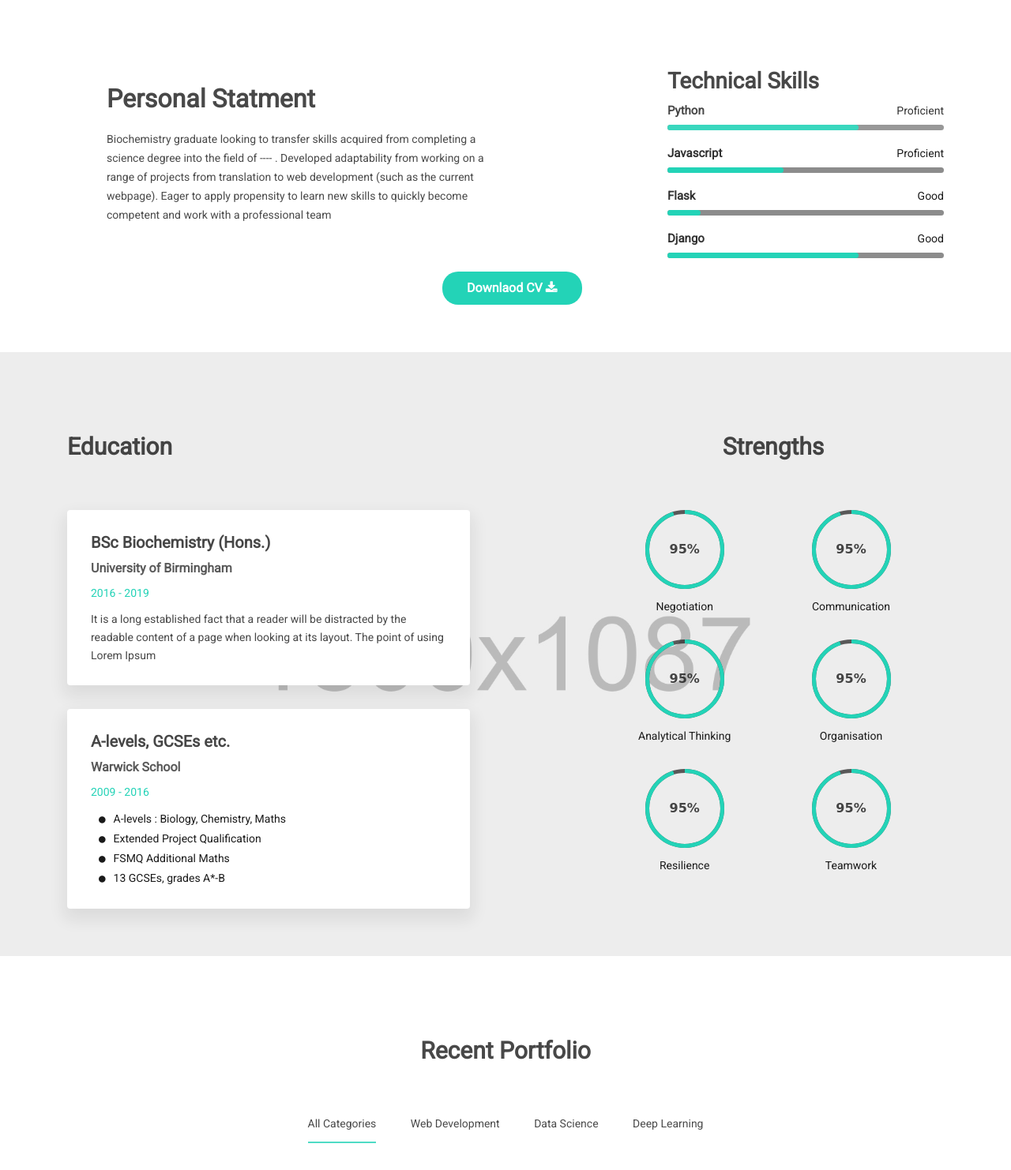
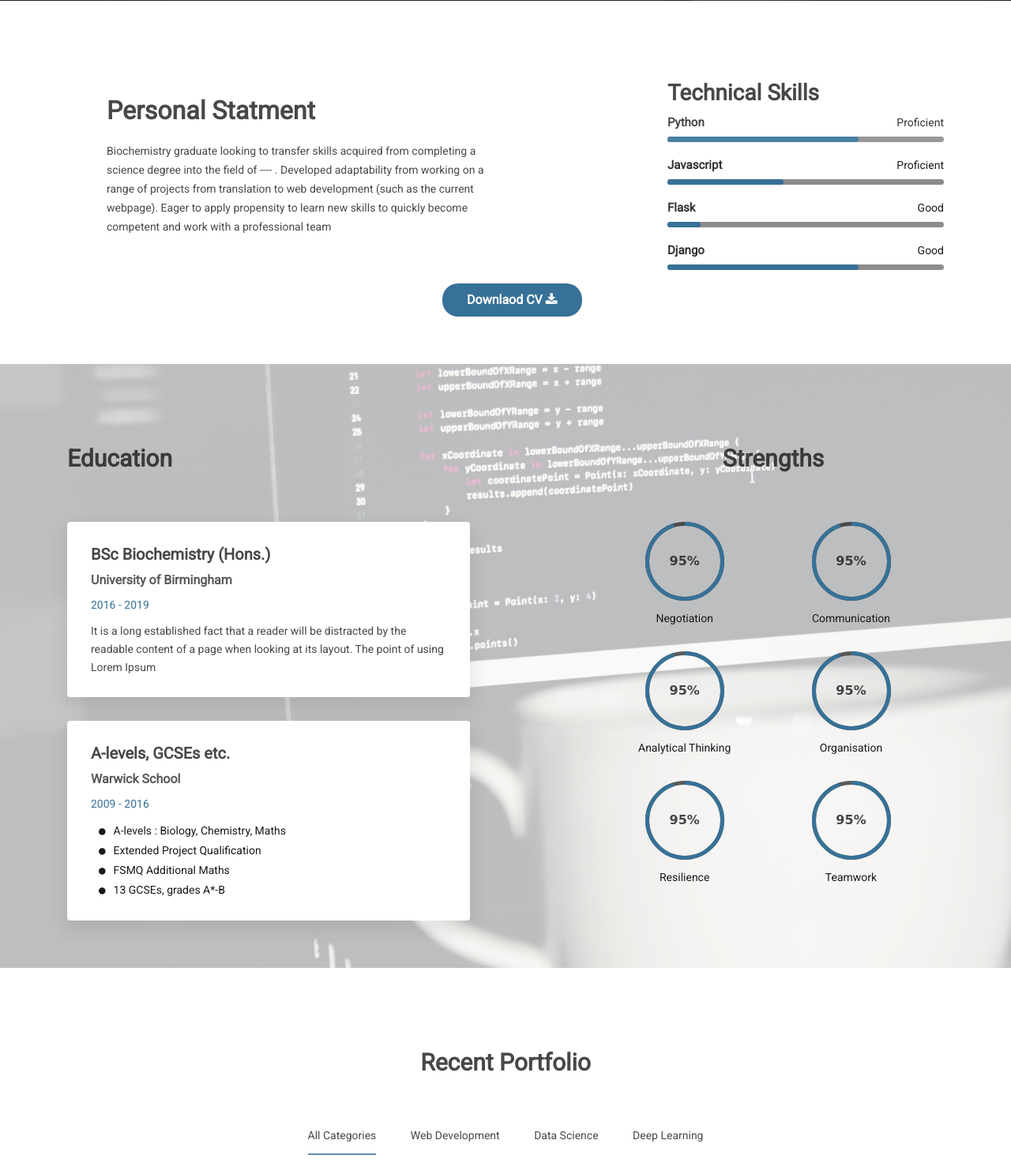
Before and after one commit to kunheeha/onlineportfolio_flask, a Flask app: page / in a window 1280 px wide. Shown: the part 892-2374 px from the top of the page at 79% size. Run offline with Flask 2, Linux system fonts and the light colour scheme; style sheets or scripts are compiled from the project's sources; some libraries are stand-ins or nearby versions.

Commit message:
colour and bgimage

```diff
--- a/onlineportfolio/static/assets/css/colors/blue.css
+++ b/onlineportfolio/static/assets/css/colors/blue.css
@@ -1,69 +1,69 @@
 .new .navbar-toggler .icon, .new .navbar-toggler .icon::after, .new .navbar-toggler .icon::before {
-  background-color: #a97afd;
+  background-color: #21618C;
 }
 
 .white-vertion .page-item.active .page-link {
-  color: #a97afd;
+  color: #21618C;
 }
 
 .dark-vertion .page-item.active .page-link {
-  color: #a97afd;
+  color: #21618C;
 }
 
 .mh-header .navbar-nav li a:hover {
-  color: #a97afd;
+  color: #21618C;
 }
 
 .mh-home-2 .mh-header-info ul.mh-home-contact li:hover .fa {
-  color: #a97afd;
+  color: #21618C;
 }
 
 .mh-home .mh-header-info .mh-promo span {
-  background-color: #a97afd;
+  background-color: #21618C;
 }
 
 .mh-home .mh-header-info ul li:hover .fa {
-  color: #a97afd;
+  color: #21618C;
 }
 
 .mh-about-tag ul li span {
-  border: 1px solid #a97afd;
+  border: 1px solid #21618C;
 }
 
 .mh-about-tag ul li span:hover {
-  background-color: #a97afd;
+  background-color: #21618C;
 }
 
 .mh-progress path:nth-child(2) {
-  stroke: #a97afd;
+  stroke: #21618C;
 }
 
 .candidatos .parcial .percentagem {
-  background: #a97afd;
+  background: #21618C;
 }
 
 .mh-experince .mh-education-deatils .mh-education-item .mh-eduyear {
-  color: #a97afd;
+  color: #21618C;
 }
 
 .mh-work .mh-experience-deatils .mh-work-item .mh-eduyear {
-  color: #a97afd;
+  color: #21618C;
 }
 
 .mh-experince .mh-education-deatils .mh-education-item h4 a {
-  color: #a97afd;
+  color: #21618C;
 }
 
 .mh-work .mh-experience-deatils .mh-work-item h4 a {
-  color: #a97afd;
+  color: #21618C;
 }
 
 .portfolio-nav ul li:hover {
-  color: #a97afd;
+  color: #21618C;
 }
 
 .portfolio-nav ul li.active {
-  color: #a97afd;
+  color: #21618C;
 }
 
 .mh-pricing .mh-pricing:hover .btn {
@@ -75,7 +75,7 @@
 }
 
 .mh-pricing .mh-pricing h5 {
-  color: #a97afd;
+  color: #21618C;
 }
 
 .mh-blog .mh-blog-item .blog-inner h2 a {
@@ -83,15 +83,15 @@
 }
 
 .mh-blog .mh-blog-item .blog-inner a {
-  color: #a97afd;
+  color: #21618C;
 }
 
 .mh-blog .mh-blog-item h2 {
-  color: #a97afd;
+  color: #21618C;
 }
 
 .mh-blog .mh-blog-item h2 a {
-  color: #a97afd;
+  color: #21618C;
 }
 
 .mh-blog .mh-blog-item h2 a:hover {
@@ -99,47 +99,47 @@
 }
 
 .mh-testimonial .mh-client-item img {
-  border: 5px solid #a97afd;
+  border: 5px solid #21618C;
 }
 
 .mh-testimonial .owl-controls .owl-dots .owl-dot {
-  border: 1px solid #a97afd;
+  border: 1px solid #21618C;
 }
 
 .mh-testimonial .owl-controls .owl-dots .owl-dot.active {
-  background-color: #a97afd;
+  background-color: #21618C;
 }
 
 .mh-footer-address .mh-address-footer-item .each-icon .fa {
-  border-color: #a97afd;
+  border-color: #21618C;
 }
 
 .old .navbar-collapse {
-  background-color: #a97afd;
+  background-color: #21618C;
 }
 
 .old .navbar-header .navbar-toggler .icon-bar {
-  background-color: #a97afd;
+  background-color: #21618C;
 }
 
 .old .navbar-collapse {
-  background-color: #a97afd;
+  background-color: #21618C;
 }
 
 .new .navbar-collapse {
-  background-color: #a97afd;
+  background-color: #21618C;
 }
 
 .new .navbar-header .navbar-toggler .icon-bar {
-  background-color: #a97afd;
+  background-color: #21618C;
 }
 
 .new .navbar-collapse {
-  background-color: #a97afd;
+  background-color: #21618C;
 }
 
 .portfolio-nav ul li.current span {
-  border-bottom: 2px solid #a97afd;
+  border-bottom: 2px solid #21618C;
 }
 
 .mh-project-gallery .grid-item figure:hover figcaption {
@@ -147,46 +147,46 @@
 }
 
 .mh-featured-project .mh-featured-item .mh-featured-project-content .project-category {
-  color: #a97afd;
+  color: #21618C;
 }
 
 .mh-single-project-slide .owl-controls .owl-dots .owl-dot {
-  border: 1px solid #a97afd;
+  border: 1px solid #21618C;
 }
 
 .mh-single-project-slide .owl-controls .owl-dots .owl-dot.active {
-  background-color: #a97afd;
+  background-color: #21618C;
 }
 
 .mh-service .mh-service-item a {
-  color: #a97afd;
+  color: #21618C;
 }
 
 .mh-pagination .page-link:hover {
-  color: #a97afd;
+  color: #21618C;
 }
 
 .mh-author-info .social-icon li a:hover {
-  color: #a97afd;
+  color: #21618C;
 }
 
 .mh-blog-category ul li a:hover {
-  color: #a97afd;
+  color: #21618C;
 }
 
 .mh-blog-next-prev-post a {
-  color: #a97afd;
+  color: #21618C;
 }
 
 .comment-deatils span {
-  color: #a97afd;
+  color: #21618C;
 }
 
 .btn.btn-fill {
-  background-color: #a97afd;
+  background-color: #21618C;
 }
 
 .mh-pricing .mh-pricing .fa {
-  color: #a97afd;
+  color: #21618C;
 }
 /*# sourceMappingURL=blue.css.map */
--- a/onlineportfolio/static/assets/css/styles.css
+++ b/onlineportfolio/static/assets/css/styles.css
@@ -646,11 +646,11 @@ ul li {
 }
 
 .home-2-img {
-  background-image: url(../images/home-bg-img.jpg);
+  background-image: url(../../images/backgroundimg2.jpeg);
 }
 
 .featured-img-one {
-  background-image: url(../images/home-bg-img.jpg);
+  background-image: url(../../images/backgroundimg3.jpeg);
 }
 
 .featured-img-two {
@@ -1596,14 +1596,16 @@ li .fa {
   float: none;
   margin-top: 30px;
   text-align: center;
+  margin-left: 50px;
 }
 
 .mh-home .hero-img img {
   margin: 0 auto;
   float: none;
   text-align: center;
-  border: 20px solid rgba(0, 0, 0, 0.17);
-  border-radius: 50%;
+  margin-top: 15px;
+  border-radius: 30%;
+  border: 20px solid rgba(0, 0, 0, 0.07);
 }
 
 .mh-home .img-border {
--- a/onlineportfolio/templates/index.html
+++ b/onlineportfolio/templates/index.html
@@ -34,14 +34,14 @@
         <link rel="stylesheet" href="{{ url_for('static', filename='assets/css/responsive.css') }}">
 
         <!-- Colors -->
-        <link rel="alternate stylesheet" href="{{ url_for('static', filename='assets/css/colors/blue.css') }}" title="blue">
-        <link rel="stylesheet" href="{{ url_for('static', filename='assets/css/colors/defauld.css') }}" title="defauld">
-        <link rel="alternate stylesheet" href="{{ url_for('static', filename='assets/css/colors/green.css') }}" title="green">
-        <link rel="alternate stylesheet" href="{{ url_for('static', filename='assets/css/colors/blue-munsell.css') }}" title="blue-munsell">
-        <link rel="alternate stylesheet" href="{{ url_for('static', filename='assets/css/colors/orange.css') }}" title="orange">
-        <link rel="alternate stylesheet" href="{{ url_for('static', filename='assets/css/colors/purple.css') }}" title="purple">
-        <link rel="alternate stylesheet" href="{{ url_for('static', filename='assets/css/colors/slate.css') }}" title="slate">
-        <link rel="alternate stylesheet" href="{{ url_for('static', filename='assets/css/colors/yellow.css') }}" title="yellow">
+        <link rel="stylesheet" href="{{ url_for('static', filename='assets/css/colors/blue.css') }}" title="blue">
+        <!-- <link rel="stylesheet" href="{{ url_for('static', filename='assets/css/colors/defauld.css') }}" title="defauld"> -->
+        <!-- <link rel="stylesheet" href="{{ url_for('static', filename='assets/css/colors/green.css') }}" title="green"> -->
+        <!-- <link rel="stylesheet" href="{{ url_for('static', filename='assets/css/colors/blue-munsell.css') }}" title="blue-munsell"> -->
+        <!-- <link rel="stylesheet" href="{{ url_for('static', filename='assets/css/colors/orange.css') }}" title="orange"> -->
+        <!-- <link rel="stylesheet" href="{{ url_for('static', filename='assets/css/colors/purple.css') }}" title="purple"> -->
+        <!-- <link rel="stylesheet" href="{{ url_for('static', filename='assets/css/colors/slate.css') }}" title="slate"> -->
+        <!-- <link rel="stylesheet" href="{{ url_for('static', filename='assets/css/colors/yellow.css') }}" title="yellow"> -->
 
     </head>
     <body class="white-vertion home-video black-bg">
@@ -67,7 +67,6 @@
                     <nav class="navbar navbar-expand-lg mh-nav nav-btn">
                         <a class="navbar-brand" href="#">
                             <img src="assets/images/fedalon_logo.png" alt="" class="img-fluid">
-                            <!-- <h2>Maha</h2> -->
                         </a>
                         <button class="navbar-toggler" type="button" data-toggle="collapse" data-target="#navbarSupportedContent" aria-controls="navbarSupportedContent" aria-expanded="false" aria-label="Toggle navigation">
                             <span class="navbar-toggler-icon icon"></span>
@@ -105,11 +104,12 @@
                 Video section
                 -->
                 <div class="section-video">
-                    <video autoplay="" class="bgvid" loop="" muted="">
+                    <img class="bgvig" src="{{ url_for('static', filename='images/backgroundimg.jpeg') }}">
+                    <!-- <video autoplay="" class="bgvid" loop="" muted="">
                         <source src="assets/video/video.webm" type="video/webm">
                         <source src="assets/video/video.mp4" type="video/mp4">
-                        <!-- <source src="video/video.ogv" type="video/ogv"> -->
-                    </video>
+                        <source src="video/video.ogv" type="video/ogv">
+                    </video> -->
                 </div>
                 <div class="container">
                     <div class="row section-separator xs-column-reverse vertical-middle-content home-padding">
```
Also changed, not shown: onlineportfolio/static/assets/css/css-tree.css (deleted, +0 -65 lines), onlineportfolio/static/assets/css/css-tree.scss (deleted, +0 -66 lines), onlineportfolio/static/images/backgroundimg.jpeg (added), onlineportfolio/static/images/backgroundimg2.jpeg (added), onlineportfolio/static/images/backgroundimg3.jpeg (added), 1 other file.
